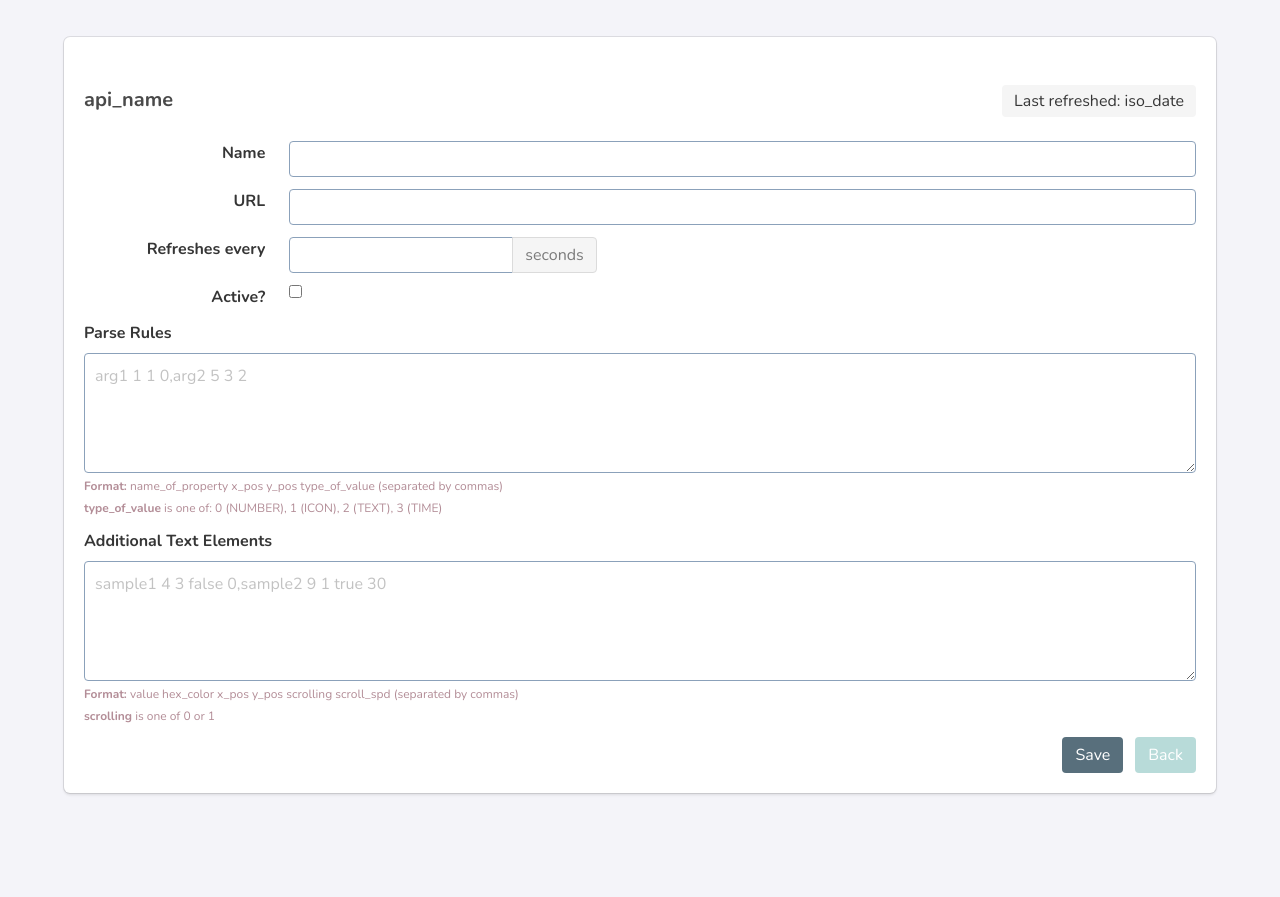
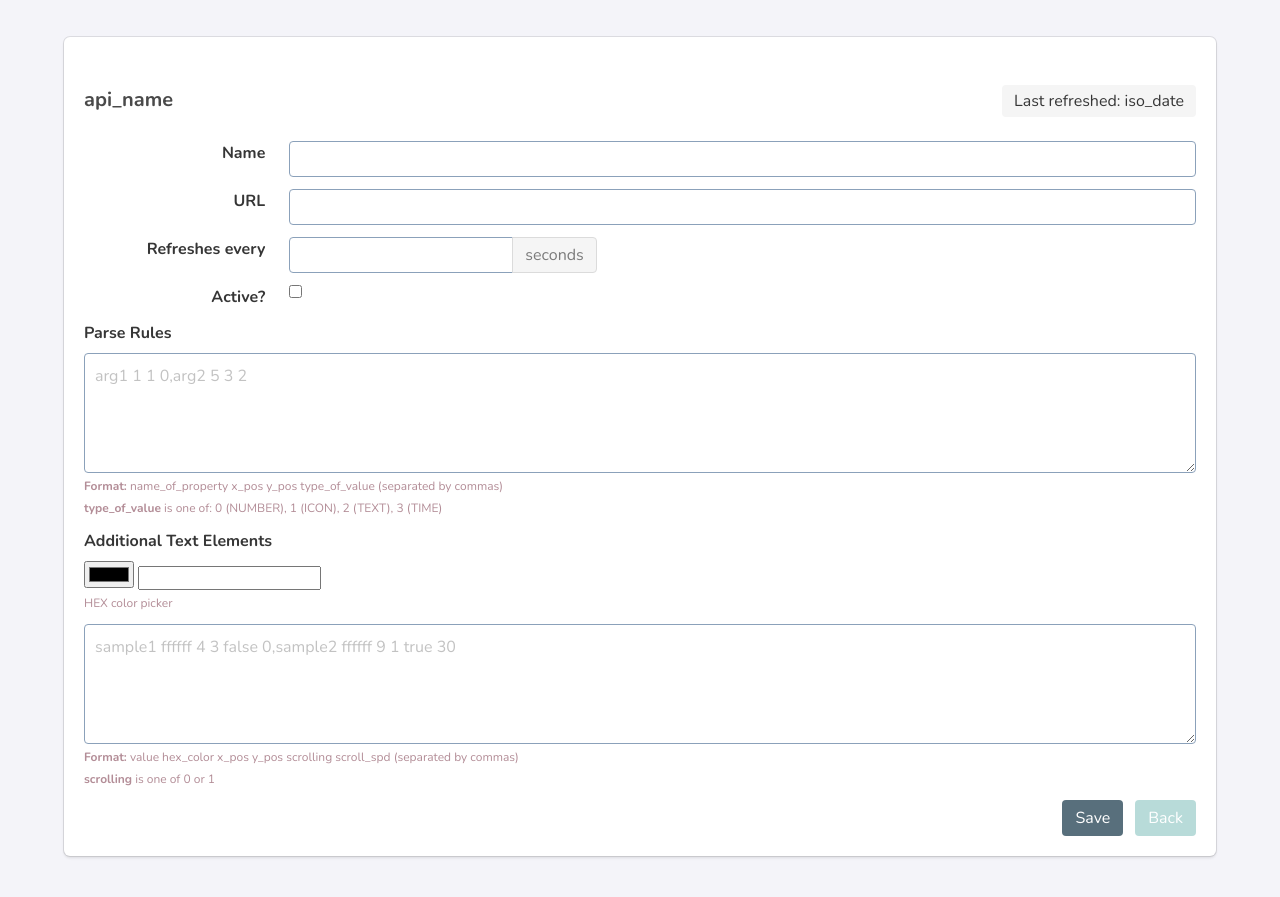
Before and after one commit to cwmli/weather-block, a plain HTML site: page data/www/apisettings.html in a window 1280 px wide. Shown: the part 75-972 px from the top of the page. Before the commit the page ends 916 px from the top, so only its background shows below. Drawn offline with nearby package versions, Linux system fonts and the light colour scheme; no server answers.

Commit message:
- Add display for local ip address after successful connection - Added color picker on api form page

```diff
--- a/data/www/apisettings.html
+++ b/data/www/apisettings.html
@@ -98,7 +98,14 @@
                 <label class="label">Additional Text Elements</label>
                 <div class="field">
                   <div class="control">
-                    <textarea class="textarea is-success" id="additionalelements" placeholder="sample1 4 3 false 0,sample2 9 1 true 30"></textarea>
+                    <input type="color" name="colorpicker" onchange="updateColorHelper(event)">
+                    <input readonly type="text" name="colorpicker" onchange="updateColorHelper(event)">
+                    <p class="help is-danger">HEX color picker</p>
+                  </div>
+                </div>
+                <div class="field">
+                  <div class="control">
+                    <textarea class="textarea is-success" id="additionalelements" placeholder="sample1 ffffff 4 3 false 0,sample2 ffffff 9 1 true 30"></textarea>
                     <p class="help is-danger"><b>Format:</b> value hex_color x_pos y_pos scrolling scroll_spd (separated by commas)</p>
                     <p class="help is-danger"><b>scrolling</b> is one of 0 or 1</p>
                   </div>
@@ -122,6 +129,13 @@
       </div>
     </section>
     <script>
+      function updateColorHelper(ev) {
+        let clrInputs = document.getElementsByName("colorpicker");
+        clrInputs.forEach(e => {
+          e.value = ev.target.value;
+        });
+      }
+
       var wurl = new URL(window.location.href);
 
       function formSubmit() {
```
Also changed, not shown: 1 other file.
